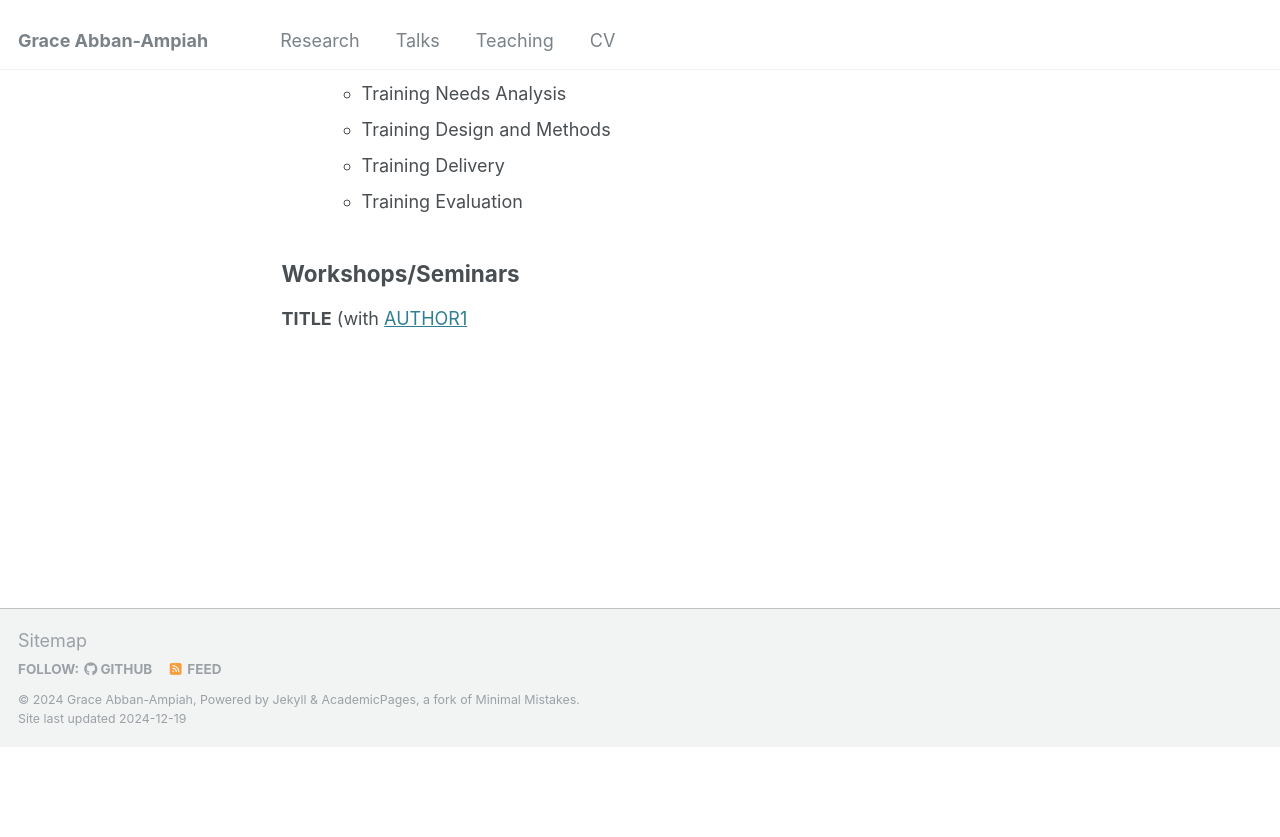
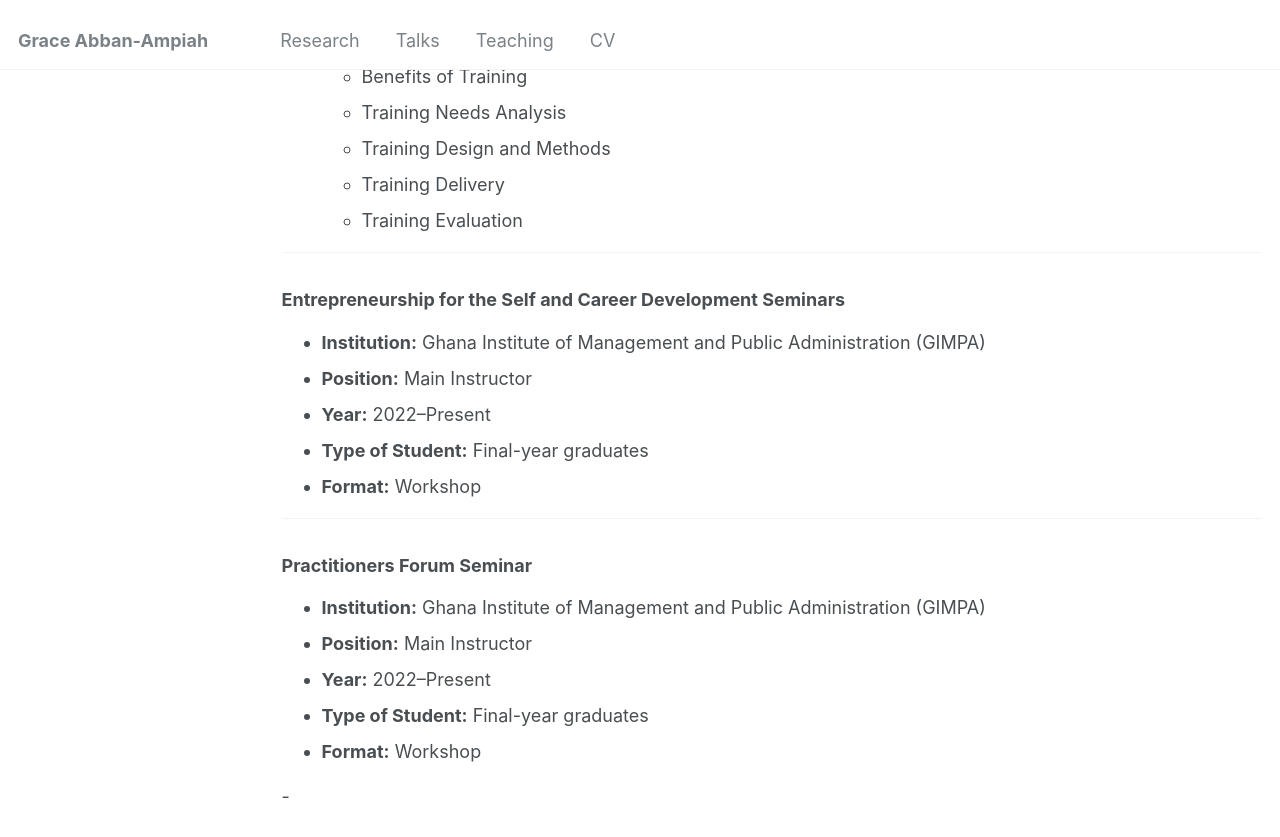
Before and after one commit to gabban-ampiah/gabban-ampiah.github.io, a Jekyll site: the page built from _pages/teaching.md, in a window 1280 px wide and 900 px high, scrolled down 2304 px. Shown: the top 837 px of the window. Built offline with Jekyll 4.4.1, drawn with Linux system fonts in a browser that asks for light colours; before the commit the page ends 3050 px from its top, so only the background shows below that.

Commit message:
Update teaching.md

```diff
--- a/_pages/teaching.md
+++ b/_pages/teaching.md
@@ -12,7 +12,6 @@ redirect_from:
 
 ## Undergraduate Courses
 [**TITLE**](/files/paper1.pdf) <br/>
-
 
 ## Teaching Experience
 
@@ -66,6 +65,7 @@ redirect_from:
   - Orientation, Transfers, and Promotions
   - Career and Succession Planning
 
+---
 
 ### Training and Development
 - **Institution:** Ghana Institute of Management and Public Administration (GIMPA)
@@ -81,7 +81,22 @@ redirect_from:
   - Training Delivery
   - Training Evaluation
 
+---
 
-## Workshops/Seminars
+### Entrepreneurship for the Self and Career Development Seminars
+- **Institution:** Ghana Institute of Management and Public Administration (GIMPA)
+- **Position:** Main Instructor
+- **Year:** 2022–Present
+- **Type of Student:** Final-year graduates
+- **Format:** Workshop
 
-**TITLE** (with [AUTHOR1](URL1)<br/>
+---
+
+### Practitioners Forum Seminar
+- **Institution:** Ghana Institute of Management and Public Administration (GIMPA)
+- **Position:** Main Instructor
+- **Year:** 2022–Present
+- **Type of Student:** Final-year graduates
+- **Format:** Workshop
+
+-
```
